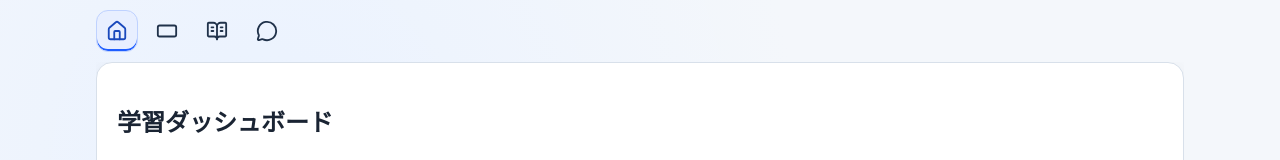
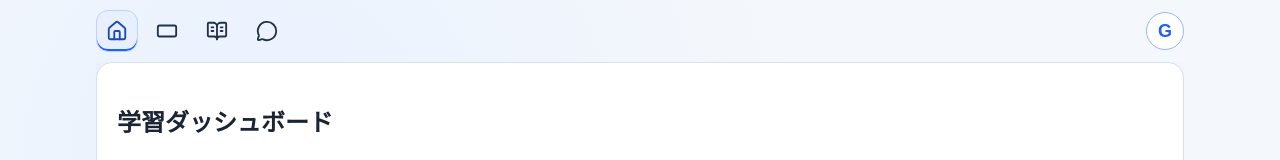
Before and after one commit to KeitaIwasa/english-learning-project, a Next.js app in the folder apps/web/: page / in a window 1280 px wide. Shown: the top 160 px of the page. Built offline with nearby package versions, Linux system fonts and the light colour scheme; no server answers.

Commit message:
refactor: update ASK_CONTEXT_MAX_MESSAGES calculation for clarity and maintainability

```diff
--- a/apps/web/app/globals.css
+++ b/apps/web/app/globals.css
@@ -112,6 +112,7 @@ nav a:hover {
   background: transparent;
   padding: 0;
   border-radius: 999px;
+  cursor: pointer;
 }
 
 .user-avatar-btn:hover {
@@ -129,6 +130,14 @@ nav a:hover {
   color: #17325b;
   border: 1px solid #bdd0ff;
   font-weight: 700;
+}
+
+.user-avatar-login {
+  font-family: "Arial", sans-serif;
+  font-size: 18px;
+  background: #ffffff;
+  color: #1f5eff;
+  border-color: #98b5ff;
 }
 
 .user-menu-popover {
--- a/apps/web/app/page.tsx
+++ b/apps/web/app/page.tsx
@@ -1,5 +1,4 @@
 import Link from "next/link";
-import { GoogleLoginButton } from "@/components/google-login-button";
 import { AppNav } from "@/components/nav";
 import { createSupabaseServerClient } from "@/lib/supabase-server";
 
@@ -20,8 +19,7 @@ export default async function LandingPage() {
           <Link href="/reading">音読ページへ</Link>
         ) : (
           <div>
-            <p>Googleアカウントでログインしてください。</p>
-            <GoogleLoginButton />
+            <p>Googleアカウントでログインしてください（右上のボタンから）。</p>
           </div>
         )}
       </section>
--- a/apps/web/components/google-login-button.tsx
+++ b/apps/web/components/google-login-button.tsx
@@ -2,7 +2,11 @@
 
 import { createSupabaseBrowserClient } from "@/lib/supabase-browser";
 
-export function GoogleLoginButton() {
+type GoogleLoginButtonProps = {
+  compact?: boolean;
+};
+
+export function GoogleLoginButton({ compact = false }: GoogleLoginButtonProps) {
   const signIn = async () => {
     const supabase = createSupabaseBrowserClient();
     const origin = window.location.origin;
@@ -15,5 +19,20 @@ export function GoogleLoginButton() {
     });
   };
 
-  return <button onClick={signIn}>Googleでログイン</button>;
+  if (compact) {
+    return (
+      <button type="button" onClick={signIn} className="user-avatar-btn user-login-btn" aria-label="Googleでログイン">
+        <span className="user-avatar user-avatar-login" aria-hidden="true">
+          G
+        </span>
+        <span className="sr-only">Googleでログイン</span>
+      </button>
+    );
+  }
+
+  return (
+    <button type="button" onClick={signIn}>
+      Googleでログイン
+    </button>
+  );
 }
--- a/apps/web/components/nav.tsx
+++ b/apps/web/components/nav.tsx
@@ -1,6 +1,7 @@
 import { createSupabaseServerClient } from "@/lib/supabase-server";
 import { UserMenu } from "@/components/user-menu";
 import { NavLinks } from "@/components/nav-links";
+import { GoogleLoginButton } from "@/components/google-login-button";
 
 export async function AppNav() {
   const supabase = await createSupabaseServerClient();
@@ -11,7 +12,9 @@ export async function AppNav() {
       <nav className="app-nav">
         <NavLinks />
       </nav>
-      <div className="app-header-right">{data.user ? <UserMenu email={data.user.email ?? ""} /> : null}</div>
+      <div className="app-header-right">
+        {data.user ? <UserMenu email={data.user.email ?? ""} /> : <GoogleLoginButton compact />}
+      </div>
     </header>
   );
 }
```
Also changed, not shown: 2 other files (tests, documents, lock files or other folders).
